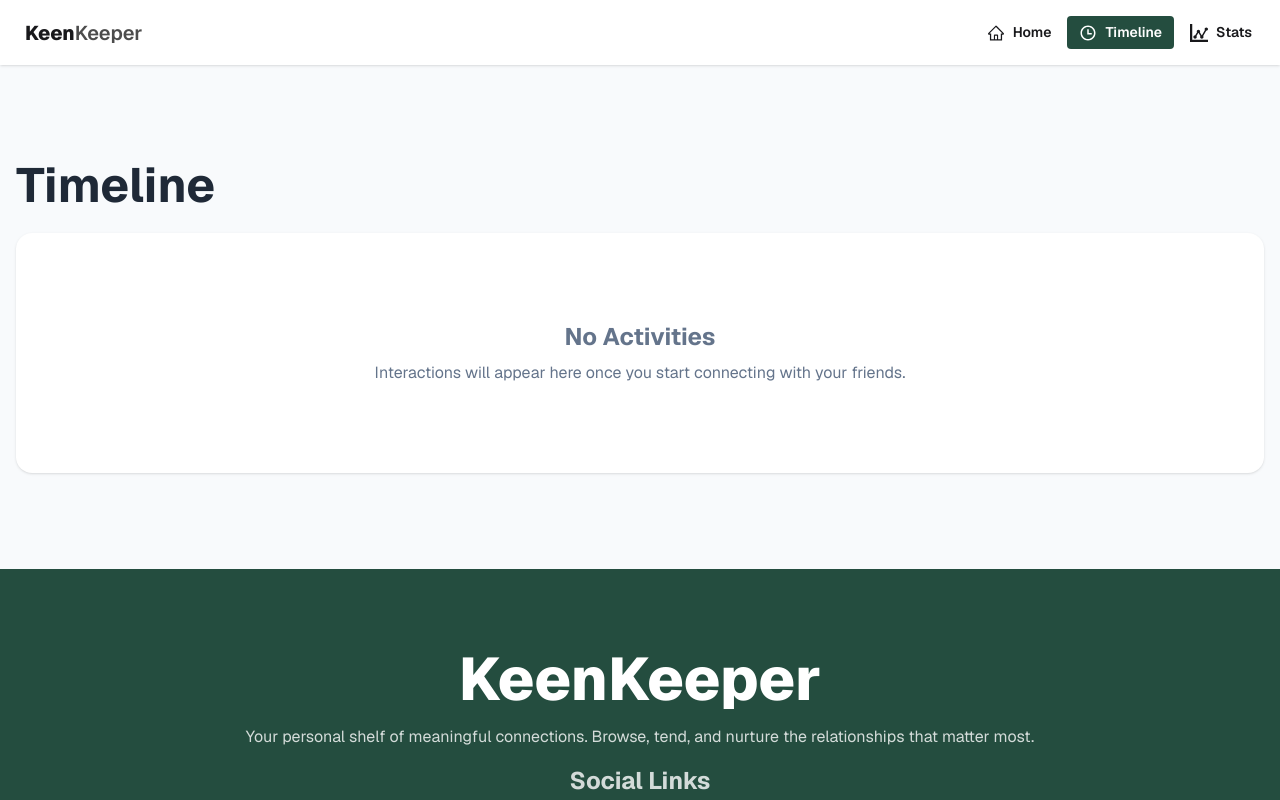
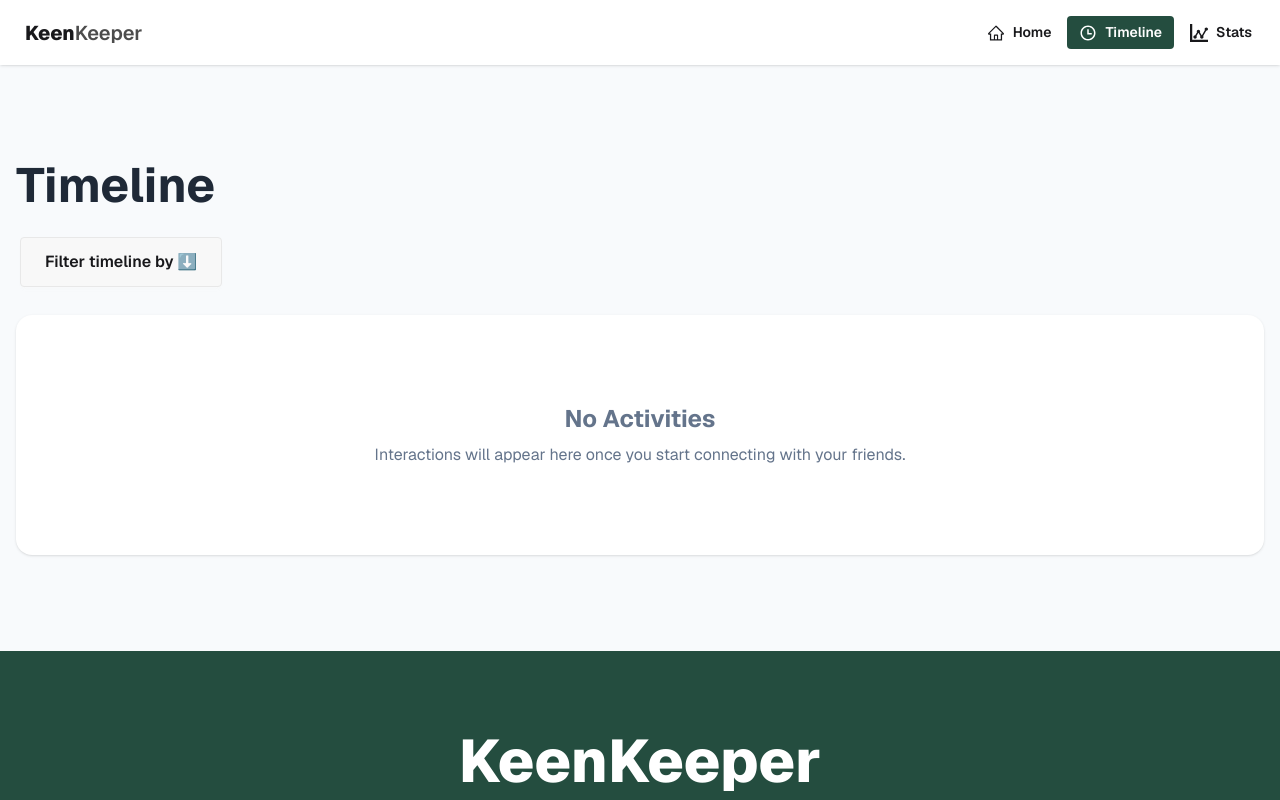
Before and after one commit to JayedHoshen/PH_A7, a React (Vite) app: page /timeline in a window 1280 px wide. Shown: the top 800 px of the page. Built offline with nearby package versions, Linux system fonts and the light colour scheme.

Commit message:
implements timeline filter functionality

```diff
--- a/index.html
+++ b/index.html
@@ -4,7 +4,7 @@
     <meta charset="UTF-8" />
     <link rel="icon" type="image/svg+xml" href="/favicon.svg" />
     <meta name="viewport" content="width=device-width, initial-scale=1.0" />
-    <title>assignment-7</title>
+    <title>KeenKeeper</title>
   </head>
   <body>
     <div id="root"></div>
--- a/src/components/shared/Navbar.jsx
+++ b/src/components/shared/Navbar.jsx
@@ -42,7 +42,7 @@ const Navbar = () => {
     </>
   );
   return (
-    <div>
+    <div className="sticky top-0 left-0 z-10">
       <div className="navbar bg-base-100 shadow-sm">
         <div className="navbar-start">
           <div className="dropdown">
--- a/src/pages/timeline/Timelines.jsx
+++ b/src/pages/timeline/Timelines.jsx
@@ -1,15 +1,47 @@
-import { useContext } from "react";
+import { useContext, useState } from "react";
 import { TimelineContext } from "../../context/TimelineProvider";
 import TimelineCard from "../../components/ui/TimelineCard";
 
 const Timelines = () => {
   const { timelines } = useContext(TimelineContext);
+  const [filterTimeline, setFilterTimeline] = useState("");
+
+  const filteredTimeline =
+    filterTimeline === "Call"
+      ? timelines.filter((timeline) => timeline.status === "Call")
+      : filterTimeline === "Text"
+        ? timelines.filter((timeline) => timeline.status === "Text")
+        : filterTimeline === "Video"
+          ? timelines.filter((timeline) => timeline.status === "Video")
+          : timelines;
 
   return (
     <div className="bg-[#F8FAFC] py-10 md:py-20">
       <div className="container mx-auto p-4">
         <h2 className="text-[#1F2937] font-bold text-5xl mb-6">Timeline </h2>
-        {timelines.length === 0 && (
+        <div className="dropdown dropdown-start mb-6">
+          <div tabIndex={0} role="button" className="btn p-6 m-1 text-base">
+            Filter timeline by {filterTimeline} ⬇️
+          </div>
+          <ul
+            tabIndex="-1"
+            className="dropdown-content menu bg-base-100 rounded-box z-1 w-52 p-2 shadow-sm"
+          >
+            <li onClick={() => setFilterTimeline("Call")}>
+              <a>Filtered by Call</a>
+            </li>
+            <li onClick={() => setFilterTimeline("Text")}>
+              <a>Filtered by Text</a>
+            </li>
+            <li onClick={() => setFilterTimeline("Video")}>
+              <a>Filtered by Video</a>
+            </li>
+            <li onClick={() => setFilterTimeline("")}>
+              <a>Reset Timeline filter</a>
+            </li>
+          </ul>
+        </div>
+        {filteredTimeline.length === 0 && (
           <div className="bg-white h-[30vh] rounded-2xl text-center flex flex-col justify-center items-center shadow hover:shadow-xl space-y-2 text-[#64748B] p-6">
             <h2 className="text-2xl font-bold">No Activities</h2>
             <p>
@@ -19,7 +51,7 @@ const Timelines = () => {
           </div>
         )}
         <div className="space-y-5">
-          {timelines.map((timeline, index) => (
+          {filteredTimeline.map((timeline, index) => (
             <TimelineCard key={index} timeline={timeline}></TimelineCard>
           ))}
         </div>
```
